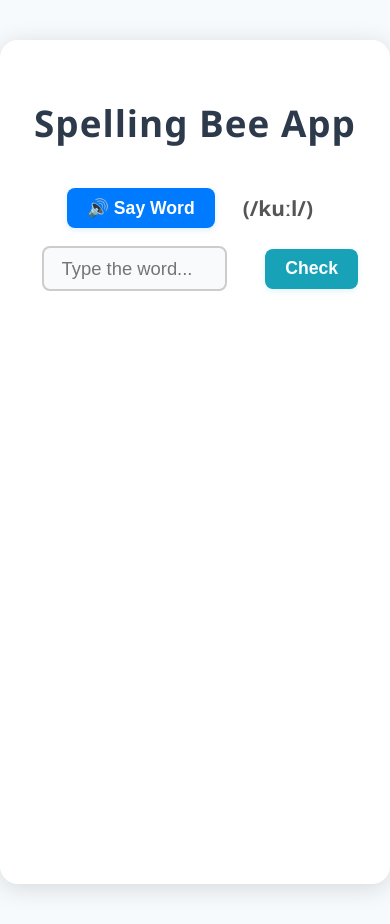
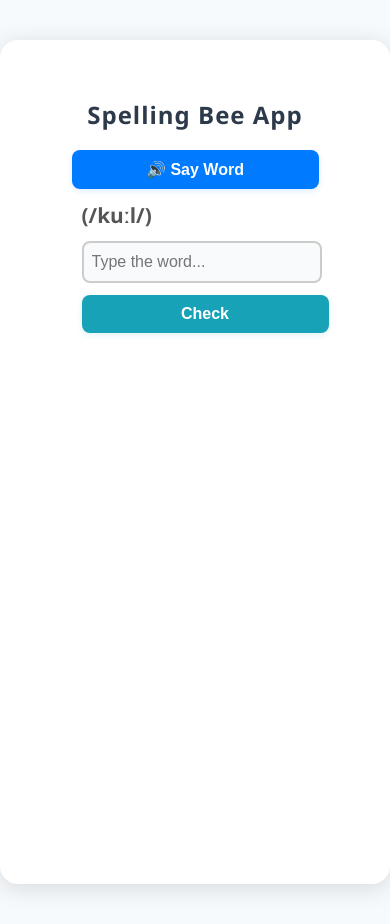
Before and after one commit to shravan-kuchkula/spelling-bee-app, a React (Create React App) app: page / in a window 390 px wide. Built offline with nearby package versions, Linux system fonts and the light colour scheme.

Commit message:
Make layout fully responsive for mobile: add media queries and wrapping

```diff
--- a/src/App.css
+++ b/src/App.css
@@ -16,6 +16,56 @@ body {
   padding: 0;
   box-sizing: border-box;
   gap: 0;
+  overflow-x: hidden;
+}
+
+@media (max-width: 600px) {
+  .container {
+    padding: 0 0.5rem;
+    min-width: 0;
+  }
+  .word-section, .info-section {
+    padding: 14px 8px !important;
+    max-width: 98vw !important;
+    min-width: 0 !important;
+  }
+  .spelling-section {
+    flex-direction: column !important;
+    align-items: stretch !important;
+    gap: 12px !important;
+    margin-bottom: 20px !important;
+  }
+  h1 {
+    font-size: 1.5rem !important;
+    margin-bottom: 1.2rem !important;
+  }
+  #currentWord {
+    font-size: 1.3rem !important;
+    letter-spacing: 1.5px !important;
+  }
+  .next-button, .say-button, .word-button, button {
+    font-size: 1rem !important;
+    padding: 10px 12px !important;
+    min-width: 0 !important;
+    width: 100%;
+    box-sizing: border-box;
+  }
+  input[type="text"] {
+    font-size: 1rem !important;
+    padding: 10px 8px !important;
+    min-width: 0 !important;
+    width: 100%;
+    box-sizing: border-box;
+  }
+  .related-section {
+    flex-direction: column !important;
+    gap: 4px !important;
+  }
+}
+
+.word-section, .info-section, .spelling-section {
+  word-break: break-word;
+  overflow-wrap: anywhere;
 }
 
 h1 {
```
